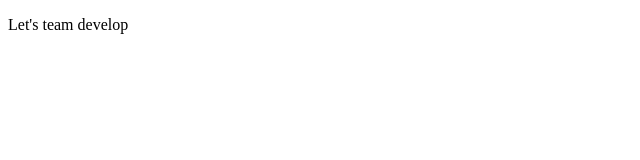
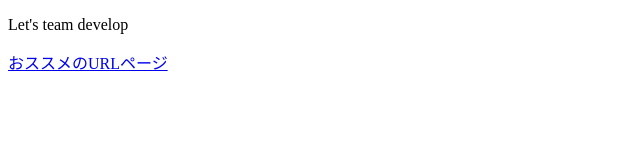
Before and after one commit to eumura123/kadai2, a plain HTML site: page index.html in a window 1280 px wide. Shown: the whole page, without its empty margins (0-640 px from the left). Drawn offline with Linux system fonts and the light colour scheme.

Commit message:
index.htmlを修正

```diff
--- a/index.html
+++ b/index.html
@@ -6,5 +6,6 @@
                 </head>
                 <body>
                         <p>Let's team develop</p>
+			<a href="https://sites.google.com/morijyobi.ac.jp/introduction-project-develo3/%E3%83%9B%E3%83%BC%E3%83%A0?authuser=0">おススメのURLページ</a>
 		</body>
         </html>
```
